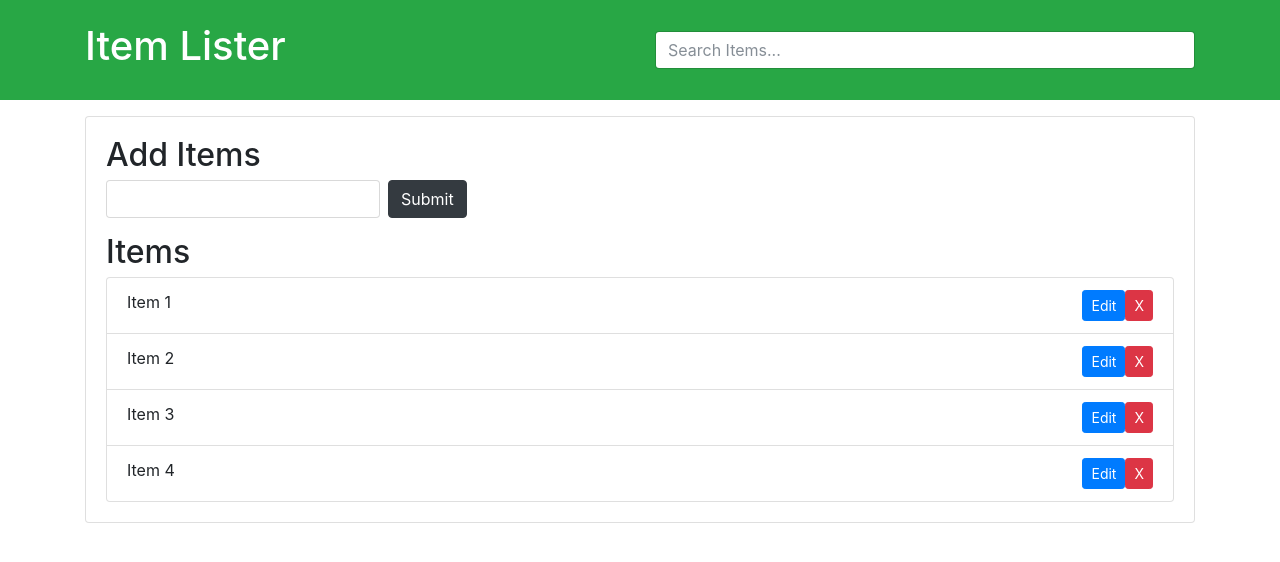
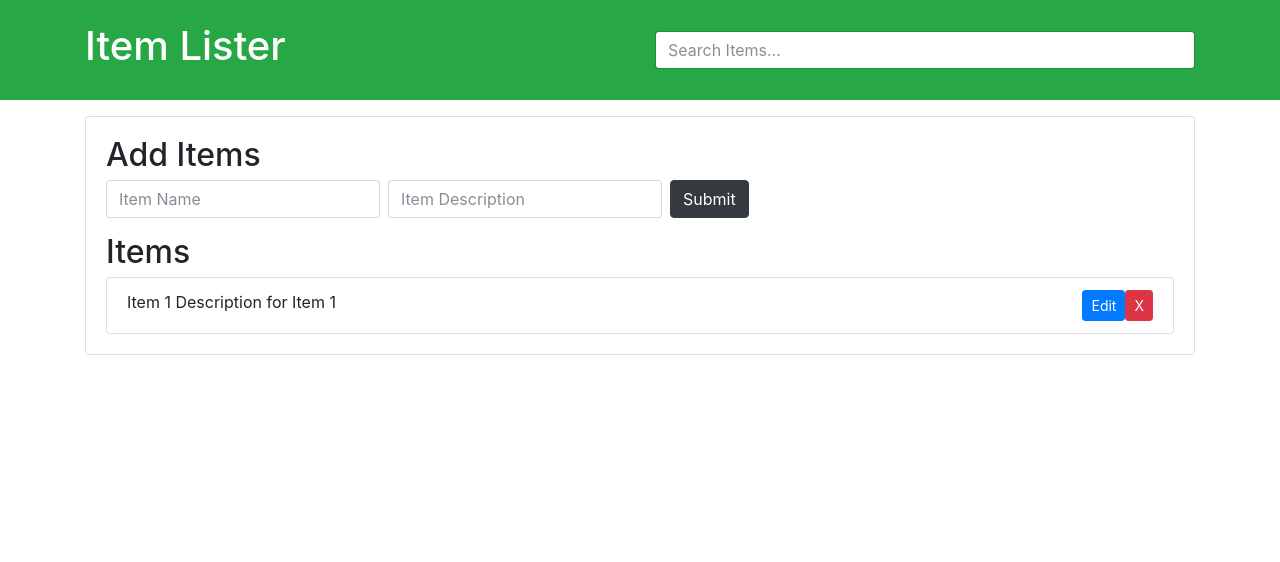
Before and after one commit to Sukanya-2000/Sharpener_First, a plain HTML site: page index.html in a window 1280 px wide. Drawn offline with nearby package versions, Linux system fonts and the light colour scheme.

Commit message:
again8-commit

```diff
--- a/index.html
+++ b/index.html
@@ -24,17 +24,23 @@
    <div id="main" class="card card-body">
     <h2 class="title">Add Items</h2>
     <form id="addForm" class="form-inline mb-3">
-      <input type="text" class="form-control mr-2" id="item">
+      <input type="text" class="form-control mr-2" id="item" placeholder="Item Name">
+      <input type="text" class="form-control mr-2" id="description" placeholder="Item Description">
       <input type="submit" class="btn btn-dark" value="Submit">
     </form>
     <h2 class="title">Items</h2>
     <ul id="items" class="list-group">
-      <li class="list-group-item">Item 1 <button class="btn btn-danger btn-sm float-right delete">X</button> <button class="btn btn-primary btn-sm float-right edit">Edit</button></li>
-      <li class="list-group-item">Item 2 <button class="btn btn-danger btn-sm float-right delete">X</button> <button class="btn btn-primary btn-sm float-right edit">Edit</button></li>
-      <li class="list-group-item">Item 3 <button class="btn btn-danger btn-sm float-right delete">X</button> <button class="btn btn-primary btn-sm float-right edit">Edit</button></li>
-      <li class="list-group-item">Item 4 <button class="btn btn-danger btn-sm float-right delete">X</button> <button class="btn btn-primary btn-sm float-right edit">Edit</button></li>
+      <!-- Sample item with description -->
+      <li class="list-group-item">
+        <span class="item-name">Item 1</span>
+        <span class="item-description">Description for Item 1</span>
+        <button class="btn btn-danger btn-sm float-right delete">X</button>
+        <button class="btn btn-primary btn-sm float-right edit">Edit</button>
+      </li>
     </ul>
    </div>
   </div>
+
+  <script src="app.js"></script>
 </body>
 </html>
```
